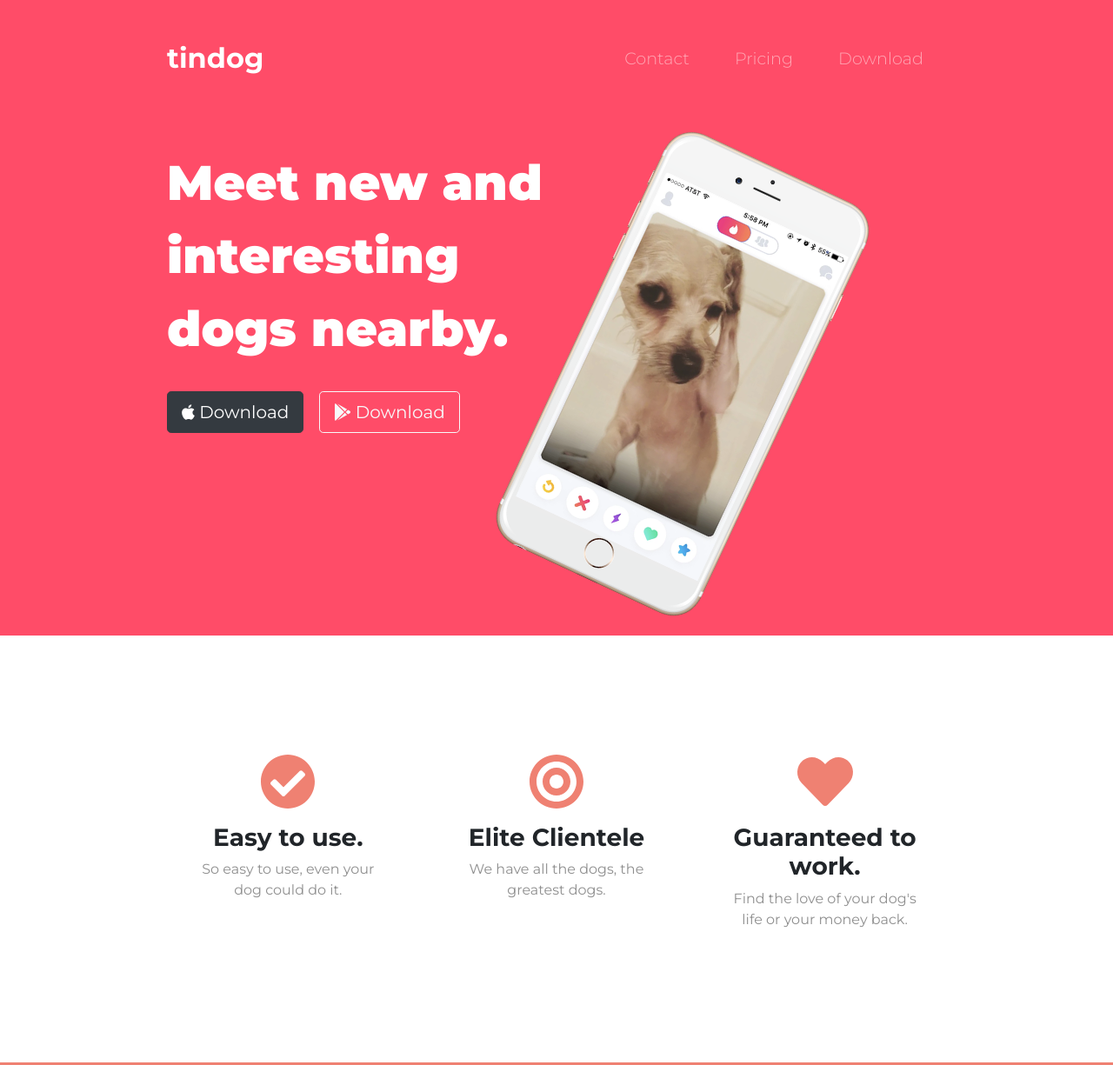
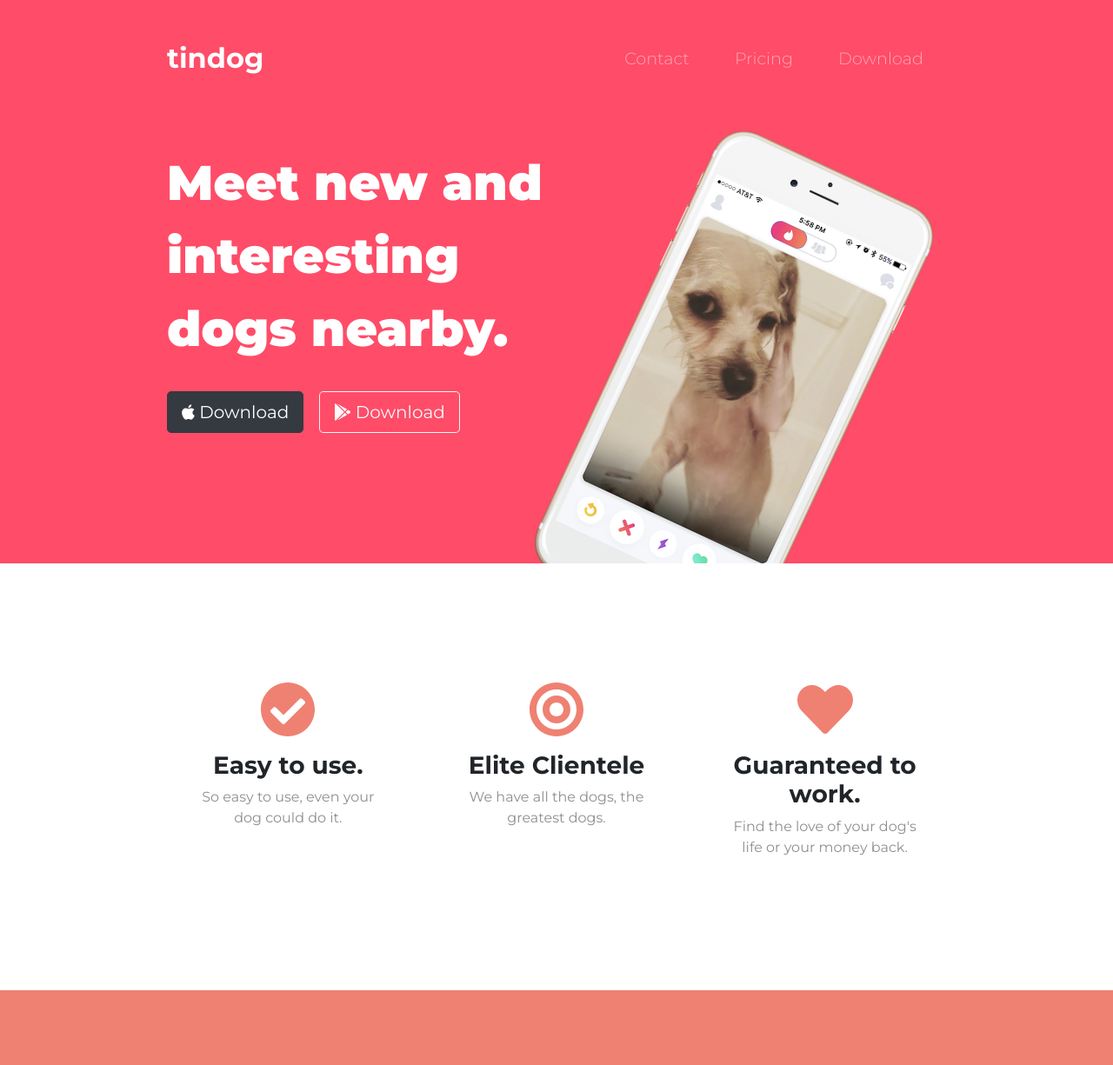
Before and after one commit to Orunov-Sultan/bootstrap.loc, a plain HTML site: page index.html in a window 1280 px wide. Shown: the top 1225 px of the page at 87% size. Drawn offline with nearby package versions, Linux system fonts and the light colour scheme.

Commit message:
Подправил положение фото в первой секции

```diff
--- a/css/style.css
+++ b/css/style.css
@@ -7,7 +7,7 @@
     color: #fff;
 }
 .container-fluid {
-    padding: 3% 15%;
+    padding: 3% 15% 10%;
 }
 
 h1 {
@@ -61,12 +61,16 @@
 .title-image {
     width: 60%;
     transform: rotate(25deg);
+    position: absolute;
+    right: 26%;
 }
 
 /*Features Section*/
 
 #features {
     padding: 7% 15%;
+    background-color: #fff;
+    position: relative;
 }
 
 .features-box {
```
